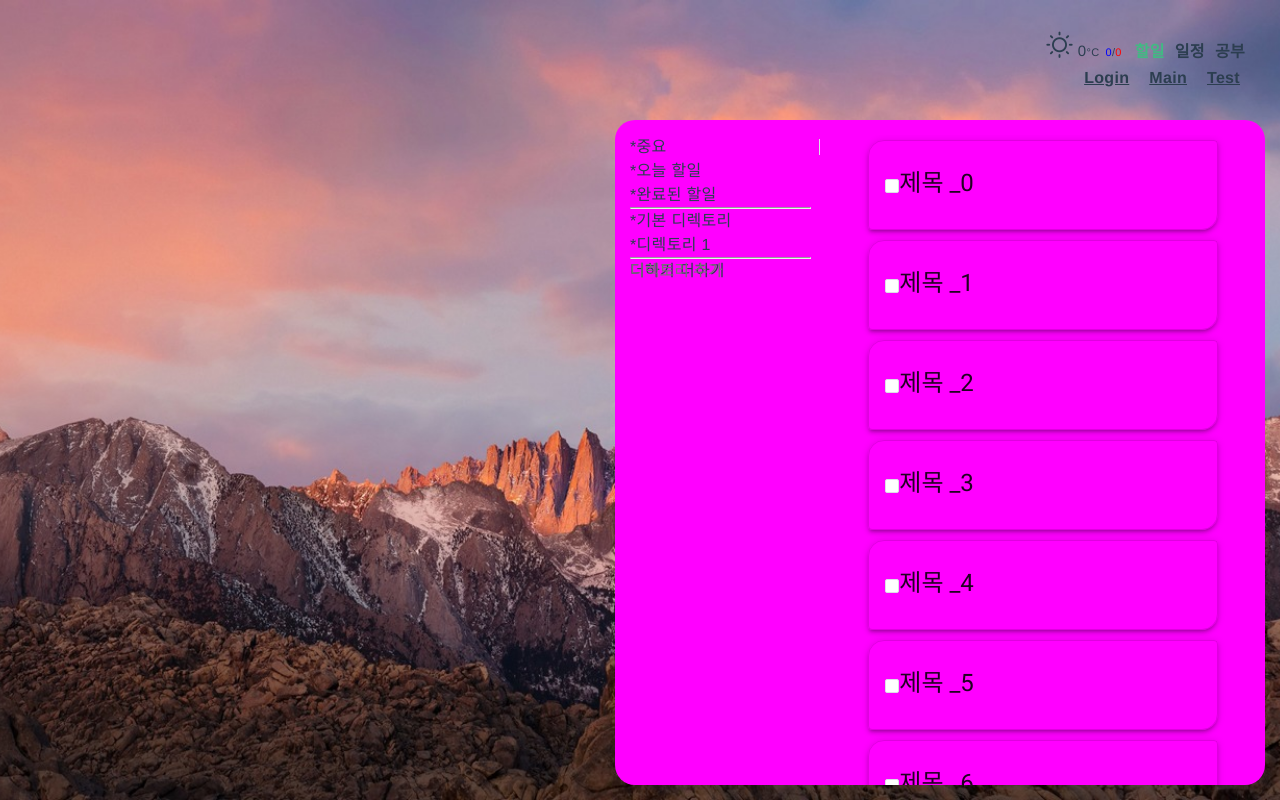
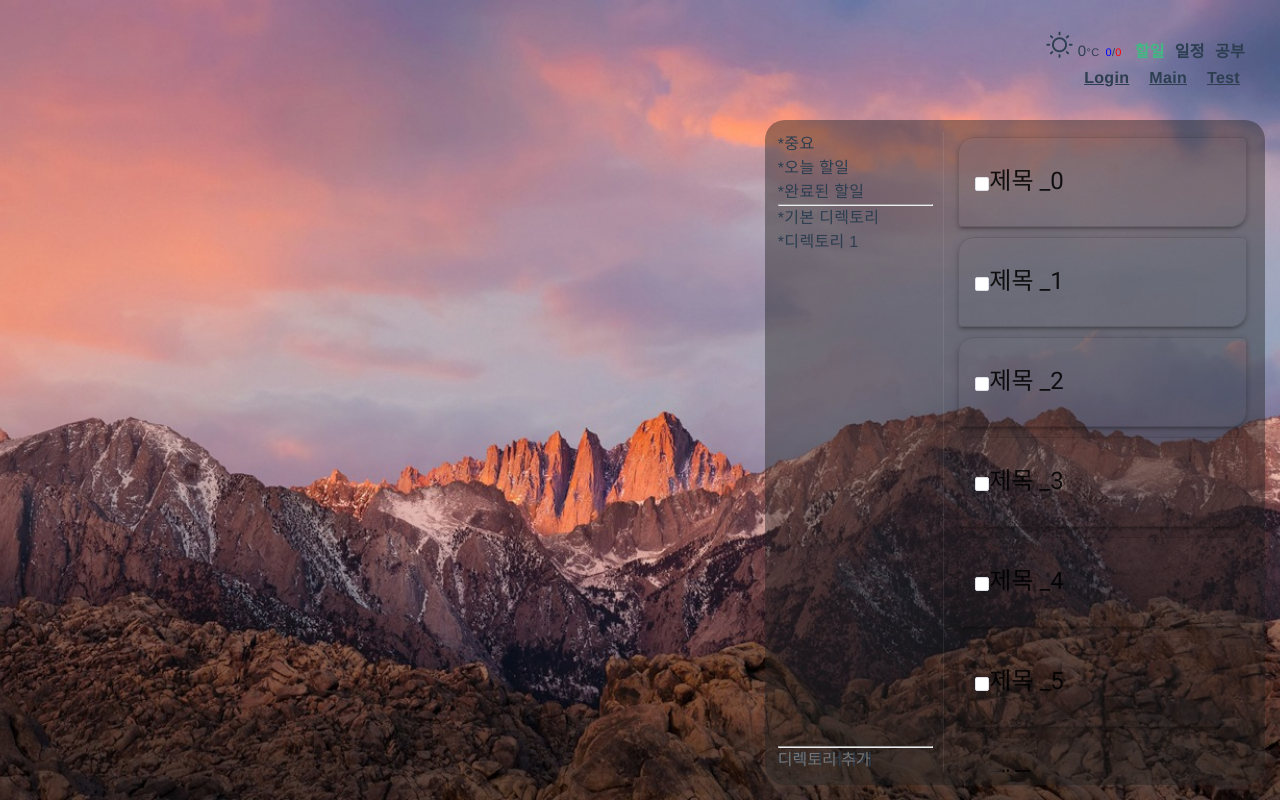
Before and after one commit to KimUihyeon/dash_board_web, a Vue app in the folder front-vue/dash-board/: page /todo in a window 1280 px wide. Built offline with nearby package versions, Linux system fonts and the light colour scheme; no server answers.

Commit message:
feat:Todo Styling

```diff
--- a/front-vue/dash-board/src/assets/css/default.css
+++ b/front-vue/dash-board/src/assets/css/default.css
@@ -21,3 +21,7 @@
 #app{
   height: 100%;
 }
+
+.full-height{
+  height:100%
+}
--- /dev/null
+++ b/front-vue/dash-board/src/components/common/RadianBox.vue
@@ -0,0 +1,45 @@
+<template>
+    <div v-bind:style="'height:'+ height">
+        <div class="todo-warp">
+            <div class="todo-container"
+                v-bind:style="'max-width:'+ maxWidth +'; width:'+ width">
+                <slot></slot>
+            </div>
+        </div>
+    </div>
+
+</template>
+
+
+<style scoped>
+
+.todo-warp{
+    height: 100%;
+    width: 100%;
+    position: relative;
+}
+.todo-container{
+    padding: 1%;
+    height: calc(100% - 15px);
+    position: absolute;
+    right: 15px;
+    background: #2121216e;
+    border-radius: 20px;
+    text-align: left;
+    /* overflow: hidden; */
+}
+</style>
+
+<script>
+
+const name = 'RadianBox'
+export default {
+    name,
+    props : {
+        title : String,
+        height : String,
+        width : String,
+        maxWidth : String,
+    }
+}
+</script>
--- a/front-vue/dash-board/src/views/todo/TodoPage.vue
+++ b/front-vue/dash-board/src/views/todo/TodoPage.vue
@@ -1,25 +1,29 @@
 <template>
-    <div class="todo-warp">
-        <div class="todo-container">
 
-            <el-row>
-                <el-col :span="7">
+    <div class="full-height">
+        <RadianBox
+            title="123"
+            width="50%"
+            height="100%"
+            maxWidth="500px"
+            >
+
+
+            <div class="folder-area">
+                    <div class="folder-list-area">
+
                         <TodoFolderList :folders='getFolders1'/>
                         <hr/>
-
-                    <div>
-                        <!-- 스크롤 최대 영역 -->
                         <TodoFolderList :folders='getFolders2'/>
                     </div>
 
+                    <div class="folder-add-area">
                         <hr/>
                         <TodoFolderAddInput></TodoFolderAddInput>
-                </el-col>
-                <el-col :span="1">
-                    <el-divider direction='vertical'></el-divider>
-                </el-col>
-                <el-col :span="16">
+                    </div>
+            </div>
             <div class="todo-area">
+                <div>
                     <div class="todo-list-area">
                         <div v-if="!isLoading">
                             로딩중
@@ -28,15 +32,16 @@
                             v-else
                             v-bind:items="getTodoList"/>
                     </div>
+
+                    <div>
                         <TodoItemAddInput></TodoItemAddInput>
                     </div>
-                </el-col>
-            </el-row>
-
-
+                </div>
             </div>
 
+        </RadianBox>
     </div>
+
 </template>
 
 <script>
@@ -44,13 +49,16 @@ import TodoList from "../../components/todo/TodoList";
 import TodoFolderAddInput from "../../components/todo/TodoFolderAddInput";
 import TodoFolderList from "../../components/todo/TodoFolderList";
 import TodoItemAddInput from "../../components/todo/TodoItemAddInput";
+import RadianBox from '../../components/common/RadianBox';
 import { mapGetters } from 'vuex';
 
 const name = 'TodoPage';
 const components = {
         TodoList,
         TodoFolderList,
-        TodoFolderAddInput }
+        TodoFolderAddInput,
+        TodoItemAddInput,
+        RadianBox }
 
 export default {
     name ,
@@ -88,39 +96,27 @@ export default {
 
 
 <style scoped>
-.todo-warp{
-    height: 100%;
-    width: 100%;
-    position: relative;
-}
-.todo-container{
-    padding: 15px;
-    height: calc(100% - 15px);
-    max-width: 650px;
-    width: 100%;
-    position: absolute;
-    right: 15px;
-    background: #f0f;
-    border-radius: 20px;
-    text-align: left;
-    overflow: hidden;
-}
-.devider{
-    height: calc(100% - 6px);
-    width: 1px;
-    margin: 3px 0px;
-    display: inline-block;
+.folder-list-area{
+    flex: 1;
+    overflow: scroll;
 }
 .folder-area{
-    width: calc(40% - 30px);
-    display: inline-block;
-    margin: 10px;
+    width: 35%;
+    height: 100%;
+    padding-right: 2%;
+    float: left;
+    box-sizing: border-box;
+    border-right: 1px solid #f5f5f512;
+
+    display: flex;
+    flex-direction: column;
 }
-.todo-area {
+.todo-area{
+    overflow: auto;
+    width: 65%;
     height: 100%;
-}
-.todo-list-area{
-    height: calc(100% - 30px);
-    overflow: scroll;
+    padding-left: 2%;
+    float: left;
+    overflow: overlay;
 }
 </style>
```
Lines whose indentation alone changed are shown as unchanged.
